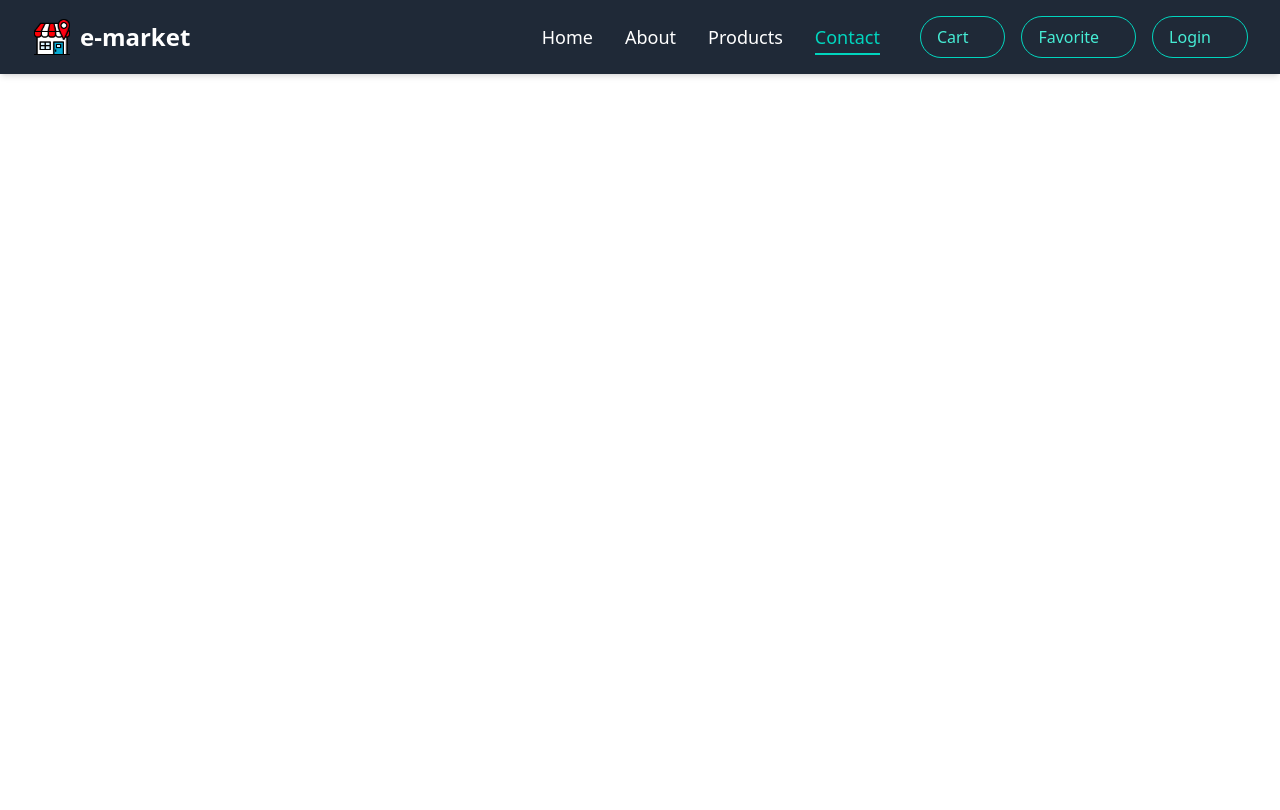
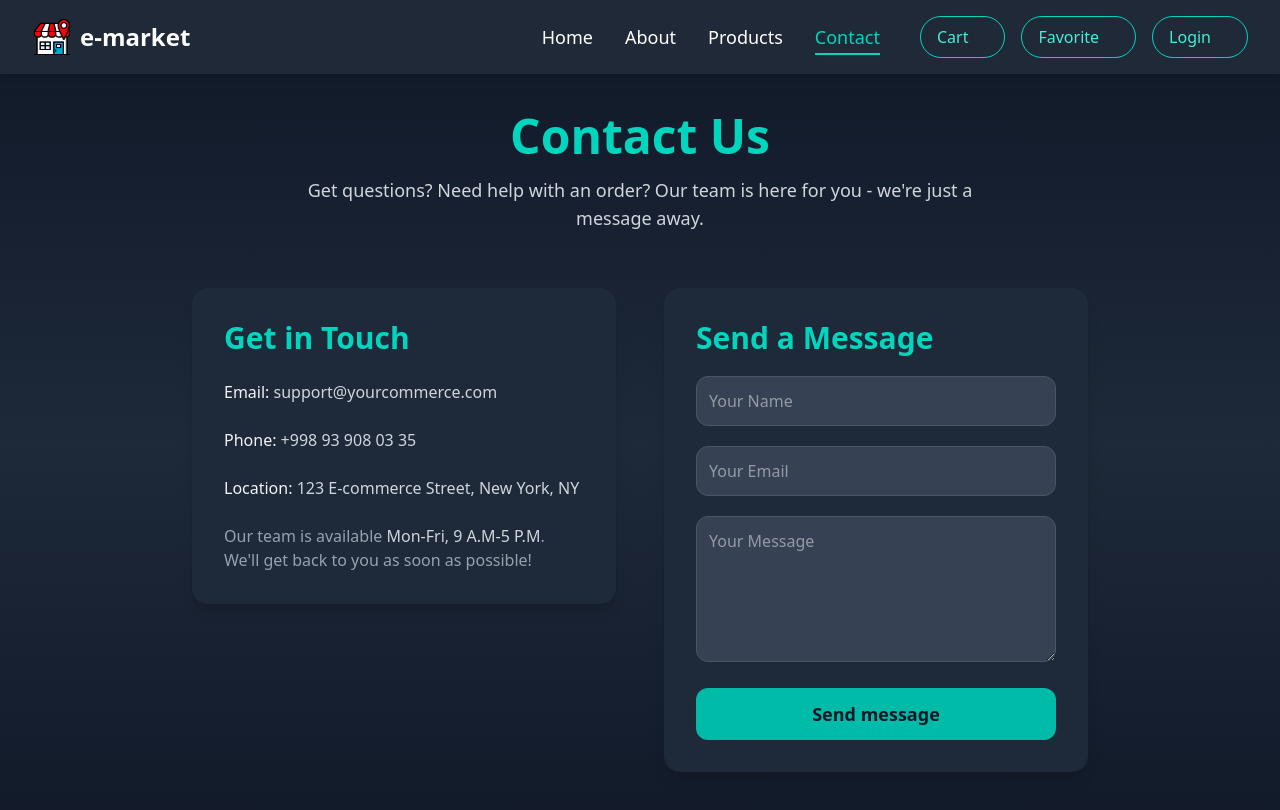
Before and after one commit to AbdulazizErgashev/e-market, a React (Vite) app: page /contact in a window 1280 px wide. Shown: the top 810 px of the page. Built offline with nearby package versions, Linux system fonts and the light colour scheme; some icons are missing.

Commit message:
Contact page created

```diff
--- a/src/pages/Contact.jsx
+++ b/src/pages/Contact.jsx
@@ -1,7 +1,88 @@
-import React from 'react'
+import { motion } from "framer-motion";
 
 export default function Contact() {
   return (
-    <div>Contact</div>
-  )
+    <div className="min-h-screen bg-gradient-to-b from-gray-900 via-gray-800 to-gray-900 text-gray-100 py-28 px-4 sm:px-8">
+      <div className="max-w-4xl mx-auto">
+        <motion.h1
+          className="text-5xl font-extrabold text-center text-teal-400 mb-4"
+          initial={{ y: -30, opacity: 0 }}
+          animate={{ y: 0, opacity: 1 }}
+          transition={{ duration: 0.8 }}
+        >
+          Contact Us
+        </motion.h1>
+        <motion.p
+          className="text-lg text-center max-w-2xl mx-auto text-gray-300 mb-14"
+          initial={{ opacity: 0 }}
+          animate={{ opacity: 1 }}
+          transition={{ duration: 0.3, duration: 1 }}
+        >
+          Get questions? Need help with an order? Our team is here for you -
+          we're just a message away.
+        </motion.p>
+
+        <div className="grid md:grid-cols-2 gap-12 items-start">
+          <motion.div
+            className="bg-gray-800 rounded-2xl p-8 space-y-6 shadow-lg hover:shadow-2xl transition"
+            initial={{ x: -30, opacity: 0 }}
+            animate={{ x: 0, opacity: 1 }}
+            transition={{ duration: 0.5, duration: 1 }}
+          >
+            <h1 className="text-3xl font-bold text-teal-400">Get in Touch</h1>
+            <p>
+              Email:
+              <span className="text-gray-300"> support@yourcommerce.com</span>
+            </p>
+            <p>
+              Phone:
+              <span className="text-gray-300"> +998 93 908 03 35</span>
+            </p>
+            <p>
+              Location:
+              <span className="text-gray-300">
+                {" "}
+                123 E-commerce Street, New York, NY
+              </span>
+            </p>
+            <p className="text-gray-400">
+              Our team is available{" "}
+              <span className="text-gray-300">Mon-Fri, 9 A.M-5 P.M</span>. We'll
+              get back to you as soon as possible!
+            </p>
+          </motion.div>
+
+          <motion.form
+            className="bg-gray-800 rounded-2xl p-8 space-y-5 shadow-lg hover:shadow-2xl transition"
+            initial={{ x: 30, opacity: 0 }}
+            animate={{ x: 0, opacity: 1 }}
+            transition={{ duration: 0.7, duration: 1 }}
+          >
+            <h1 className="text-3xl font-bold text-teal-400">Send a Message</h1>
+            <input
+              type="text"
+              placeholder="Your Name"
+              className="w-full p-3 rounded-xl border border-gray-600 bg-gray-700 text-gray-100 focus:outline-none focus:border-teal-500 focus:ring-2 focus:ring-teal-500"
+            />
+            <input
+              type="email"
+              placeholder="Your Email"
+              className="w-full p-3 rounded-xl border border-gray-600 bg-gray-700 text-gray-100 focus:outline-none focus:border-teal-500 focus:ring-2 focus:ring-teal-500"
+            />
+            <textarea
+              placeholder="Your Message"
+              rows={5}
+              className="w-full p-3 rounded-xl border border-gray-600 bg-gray-700 text-gray-100 focus:outline-none focus:border-teal-500 focus:ring-2 focus:ring-teal-500"
+            />
+            <button
+              type="submit"
+              className="w-full bg-teal-500 text-gray-900 font-bold rounded-xl py-3 hover:bg-teal-600 transition-all text-lg"
+            >
+              Send message
+            </button>
+          </motion.form>
+        </div>
+      </div>
+    </div>
+  );
 }
```
